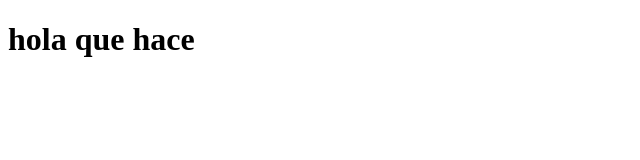
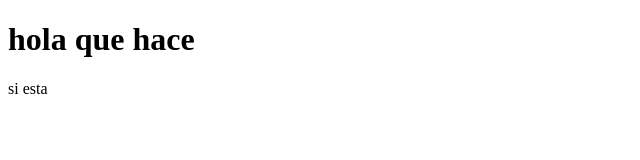
Before and after one commit to sanntrv/test2, a plain HTML site: page envio1/index.html in a window 1280 px wide. Shown: the full height of the page, 0-640 px from the left. Drawn offline with Linux system fonts and the light colour scheme.

Commit message:
Update index.html

```diff
--- a/envio1/index.html
+++ b/envio1/index.html
@@ -9,5 +9,12 @@
     <h1>
         hola que hace
     </h1>
+    <div>
+    <lo>
+        <ln>
+            si esta
+        </ln>
+    </lo>
+    </div>
 </body>
 </html>
```
